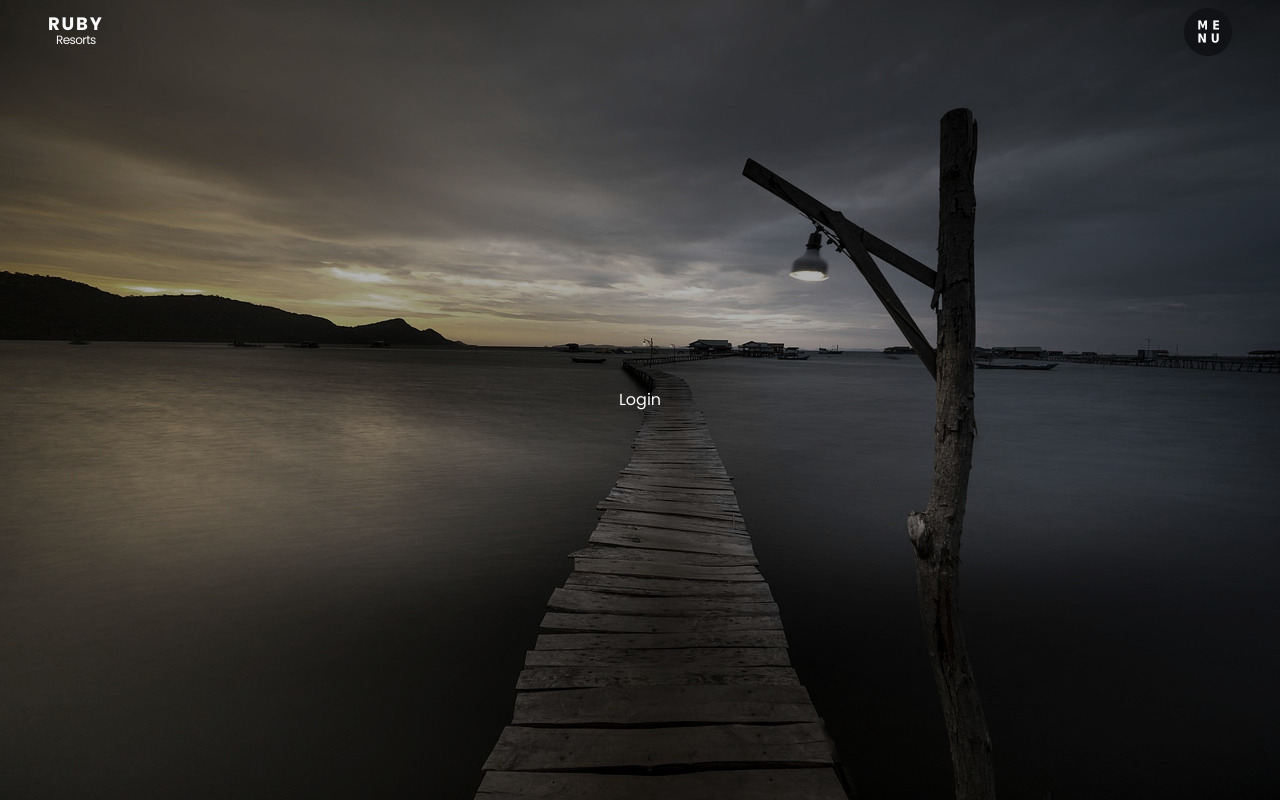
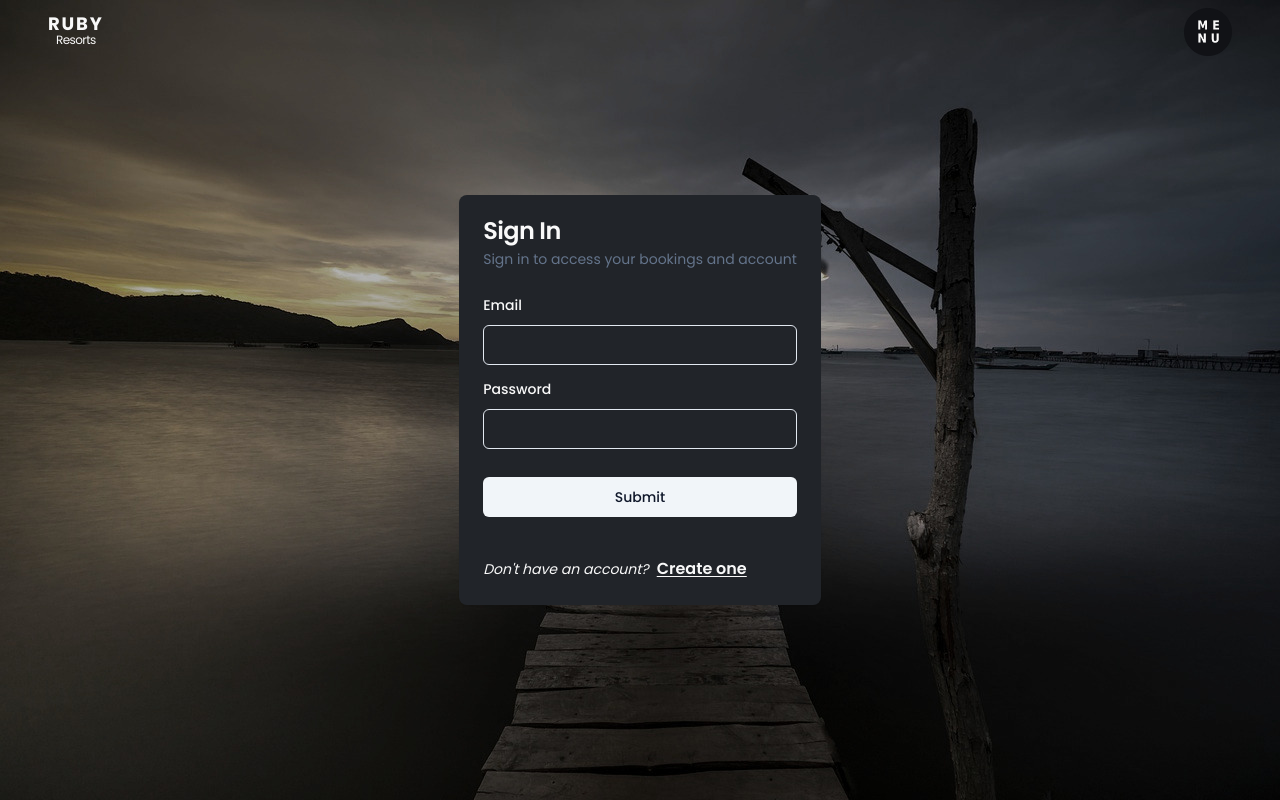
Before and after one commit to ram1117/rubyresorts-fe, a Next.js app: page /auth/signin in a window 1280 px wide. Built offline with nearby package versions, Linux system fonts and the light colour scheme.

Commit message:
create signin form ui

```diff
--- a/src/app/auth/signin/page.tsx
+++ b/src/app/auth/signin/page.tsx
@@ -1,5 +1,36 @@
+import SigninForm from '@/components/auth/SignInForm'
+import {
+  Card,
+  CardHeader,
+  CardContent,
+  CardTitle,
+  CardDescription,
+  CardFooter,
+} from '@/components/ui/card'
+import Link from 'next/link'
+
 const Page = () => {
-  return <h1>Login</h1>
+  return (
+    <Card className="bg-card text-light-text mx-4 border-none">
+      <CardHeader className="">
+        <CardTitle>Sign In</CardTitle>
+        <CardDescription>
+          Sign in to access your bookings and account
+        </CardDescription>
+      </CardHeader>
+      <CardContent>
+        <SigninForm />
+      </CardContent>
+      <CardFooter className="text-sm italic">
+        Don&apos;t have an account?{' '}
+        <Link href="/auth/signup" className="underline underline-offset-2">
+          <span className="not-italic text-base mx-2 font-semibold">
+            Create one
+          </span>
+        </Link>
+      </CardFooter>
+    </Card>
+  )
 }
 
 export default Page
--- /dev/null
+++ b/src/app/auth/signup/page.tsx
@@ -0,0 +1,11 @@
+import Link from 'next/link'
+
+const Page = () => {
+  return (
+    <div>
+      <Link href="/auth/signin">sign in</Link>
+    </div>
+  )
+}
+
+export default Page
--- a/src/app/page.tsx
+++ b/src/app/page.tsx
@@ -23,11 +23,9 @@ export default function Home() {
           variant={'outline'}
           className="w-max px-12 my-12 bg-transparent tracking-wider uppercase"
         >
-          <Link href="booking">Check Availability</Link>
+          <Link href="/reserve">Check Availability</Link>
         </Button>
       </section>
-
-      {/* <Availability /> */}
     </main>
   )
 }
--- /dev/null
+++ b/src/atoms/FormSubmit.tsx
@@ -0,0 +1,35 @@
+'use client'
+import { Button } from '@/components/ui/button'
+import { useFormStatus } from 'react-dom'
+import LoadingSpinner from '@/components/ui/loadingspinner'
+
+interface FormSubmitProps {
+  text?: string
+  className?: string
+  variant?:
+    | 'outline'
+    | 'default'
+    | 'destructive'
+    | 'secondary'
+    | 'ghost'
+    | 'link'
+    | null
+    | undefined
+  spinnerColor?: string
+}
+
+const FormSubmit = ({
+  variant = 'outline',
+  text = 'Submit',
+  className = '',
+  spinnerColor = '#212429',
+}: FormSubmitProps) => {
+  const { pending } = useFormStatus()
+  return (
+    <Button variant={variant} className={`${className}`}>
+      {pending ? <LoadingSpinner currentColor={spinnerColor} /> : text}
+    </Button>
+  )
+}
+
+export default FormSubmit
--- /dev/null
+++ b/src/atoms/InputField.tsx
@@ -0,0 +1,44 @@
+import { Input } from '@/components/ui/input'
+import { Label } from '@/components/ui/label'
+
+interface InputFieldProps {
+  label: string
+  type?: string
+  id: string
+  name: string
+  required?: boolean
+  className?: string
+  labelClassName?: string
+  inputClassName?: string
+  error?: string
+}
+
+const InputField = ({
+  label,
+  type = 'text',
+  id,
+  name,
+  required = false,
+  className = '',
+  labelClassName = '',
+  inputClassName = '',
+  error = '',
+}: InputFieldProps) => {
+  return (
+    <div className={`${className}`}>
+      <Label htmlFor={id} className={labelClassName}>
+        {label}
+      </Label>
+      <Input
+        id={id}
+        name={name}
+        type={type}
+        required={required}
+        className={`${inputClassName}`}
+      ></Input>
+      <p className="my-1 text-xs text-red-800">{error}</p>
+    </div>
+  )
+}
+
+export default InputField
--- /dev/null
+++ b/src/components/auth/SignInForm.tsx
@@ -0,0 +1,30 @@
+import FormSubmit from '@/atoms/FormSubmit'
+import InputField from '@/atoms/InputField'
+
+const SigninForm = () => {
+  return (
+    <form className="flex flex-col gap-2">
+      <InputField
+        label="Email"
+        type="email"
+        required
+        id="email"
+        name="email"
+        inputClassName="bg-transparent mt-2"
+      />
+
+      <InputField
+        label="Password"
+        type="password"
+        required
+        id="password"
+        name="password"
+        inputClassName="bg-transparent mt-2"
+      />
+
+      <FormSubmit className="my-4" variant={'secondary'}></FormSubmit>
+    </form>
+  )
+}
+
+export default SigninForm
--- a/src/components/navbar/Navbar.tsx
+++ b/src/components/navbar/Navbar.tsx
@@ -32,28 +32,28 @@ const Navbar = () => {
             ></ImageWrapper>
           </button>
         </SheetTrigger>
-        <SheetContent className="z-[999] bg-navbar text-light-text border-none">
+        <SheetContent className="z-[999] bg-card text-light-text border-none">
           <SheetHeader className="flex items-center">
             <h2 className="text-lg font-semibold py-4">Hi User</h2>
           </SheetHeader>
           <ul className="flex flex-col gap-6 py-12">
             <SheetClose asChild>
-              <Link href="rooms" className="border-b border-dotted p-2">
+              <Link href="/rooms" className="border-b border-dotted p-2">
                 Rooms
               </Link>
             </SheetClose>
             <SheetClose asChild>
-              <Link href="bookings" className="border-b border-dotted p-2">
+              <Link href="/bookings" className="border-b border-dotted p-2">
                 Bookings
               </Link>
             </SheetClose>
             <SheetClose asChild>
-              <Link href="bookings" className="border-b border-dotted p-2">
+              <Link href="/bookings" className="border-b border-dotted p-2">
                 Account
               </Link>
             </SheetClose>
             <SheetClose asChild>
-              <Link href="auth/signin" className="border-b border-dotted  p-2">
+              <Link href="/auth/signin" className="border-b border-dotted  p-2">
                 Sign In
               </Link>
             </SheetClose>
--- /dev/null
+++ b/src/components/ui/card.tsx
@@ -0,0 +1,79 @@
+import * as React from 'react'
+
+import { cn } from '@/lib/utils'
+
+const Card = React.forwardRef<
+  HTMLDivElement,
+  React.HTMLAttributes<HTMLDivElement>
+>(({ className, ...props }, ref) => (
+  <div
+    ref={ref}
+    className={cn(
+      'rounded-lg border border-slate-200 bg-white text-slate-950 shadow-sm dark:border-slate-800 dark:bg-slate-950 dark:text-slate-50',
+      className
+    )}
+    {...props}
+  />
+))
+Card.displayName = 'Card'
+
+const CardHeader = React.forwardRef<
+  HTMLDivElement,
+  React.HTMLAttributes<HTMLDivElement>
+>(({ className, ...props }, ref) => (
+  <div
+    ref={ref}
+    className={cn('flex flex-col space-y-1.5 p-6', className)}
+    {...props}
+  />
+))
+CardHeader.displayName = 'CardHeader'
+
+const CardTitle = React.forwardRef<
+  HTMLParagraphElement,
+  React.HTMLAttributes<HTMLHeadingElement>
+>(({ className, ...props }, ref) => (
+  <h3
+    ref={ref}
+    className={cn(
+      'text-2xl font-semibold leading-none tracking-tight',
+      className
+    )}
+    {...props}
+  />
+))
+CardTitle.displayName = 'CardTitle'
+
+const CardDescription = React.forwardRef<
+  HTMLParagraphElement,
+  React.HTMLAttributes<HTMLParagraphElement>
+>(({ className, ...props }, ref) => (
+  <p
+    ref={ref}
+    className={cn('text-sm text-slate-500 dark:text-slate-400', className)}
+    {...props}
+  />
+))
+CardDescription.displayName = 'CardDescription'
+
+const CardContent = React.forwardRef<
+  HTMLDivElement,
+  React.HTMLAttributes<HTMLDivElement>
+>(({ className, ...props }, ref) => (
+  <div ref={ref} className={cn('p-6 pt-0', className)} {...props} />
+))
+CardContent.displayName = 'CardContent'
+
+const CardFooter = React.forwardRef<
+  HTMLDivElement,
+  React.HTMLAttributes<HTMLDivElement>
+>(({ className, ...props }, ref) => (
+  <div
+    ref={ref}
+    className={cn('flex items-center p-6 pt-0', className)}
+    {...props}
+  />
+))
+CardFooter.displayName = 'CardFooter'
+
+export { Card, CardHeader, CardFooter, CardTitle, CardDescription, CardContent }
--- /dev/null
+++ b/src/components/ui/input.tsx
@@ -0,0 +1,25 @@
+import * as React from 'react'
+
+import { cn } from '@/lib/utils'
+
+export interface InputProps
+  extends React.InputHTMLAttributes<HTMLInputElement> {}
+
+const Input = React.forwardRef<HTMLInputElement, InputProps>(
+  ({ className, type, ...props }, ref) => {
+    return (
+      <input
+        type={type}
+        className={cn(
+          'flex h-10 w-full rounded-md border border-slate-200 bg-white px-3 py-2 text-sm ring-offset-white file:border-0 file:bg-transparent file:text-sm file:font-medium placeholder:text-slate-500 focus-visible:outline-none focus-visible:ring-2 focus-visible:ring-slate-950 focus-visible:ring-offset-2 disabled:cursor-not-allowed disabled:opacity-50 dark:border-slate-800 dark:bg-slate-950 dark:ring-offset-slate-950 dark:placeholder:text-slate-400 dark:focus-visible:ring-slate-300',
+          className
+        )}
+        ref={ref}
+        {...props}
+      />
+    )
+  }
+)
+Input.displayName = 'Input'
+
+export { Input }
--- /dev/null
+++ b/src/components/ui/loadingspinner.tsx
@@ -0,0 +1,30 @@
+import { cn } from '@/lib/utils'
+
+interface LoadingSpinnerProps {
+  className?: string
+  currentColor?: string
+}
+
+const LoadingSpinner = ({
+  className = '',
+  currentColor = '#f9f9f9',
+}: LoadingSpinnerProps) => {
+  return (
+    <svg
+      xmlns="http://www.w3.org/2000/svg"
+      width="24"
+      height="24"
+      viewBox="0 0 24 24"
+      fill="none"
+      stroke={currentColor}
+      strokeWidth="2"
+      strokeLinecap="round"
+      strokeLinejoin="round"
+      className={cn('animate-spin', className)}
+    >
+      <path d="M21 12a9 9 0 1 1-6.219-8.56" />
+    </svg>
+  )
+}
+
+export default LoadingSpinner
--- a/tailwind.config.ts
+++ b/tailwind.config.ts
@@ -41,7 +41,7 @@ const config = {
       },
       colors: {
         'light-text': '#f9f9f9',
-        navbar: '#212429',
+        card: '#212429',
       },
     },
   },
```
